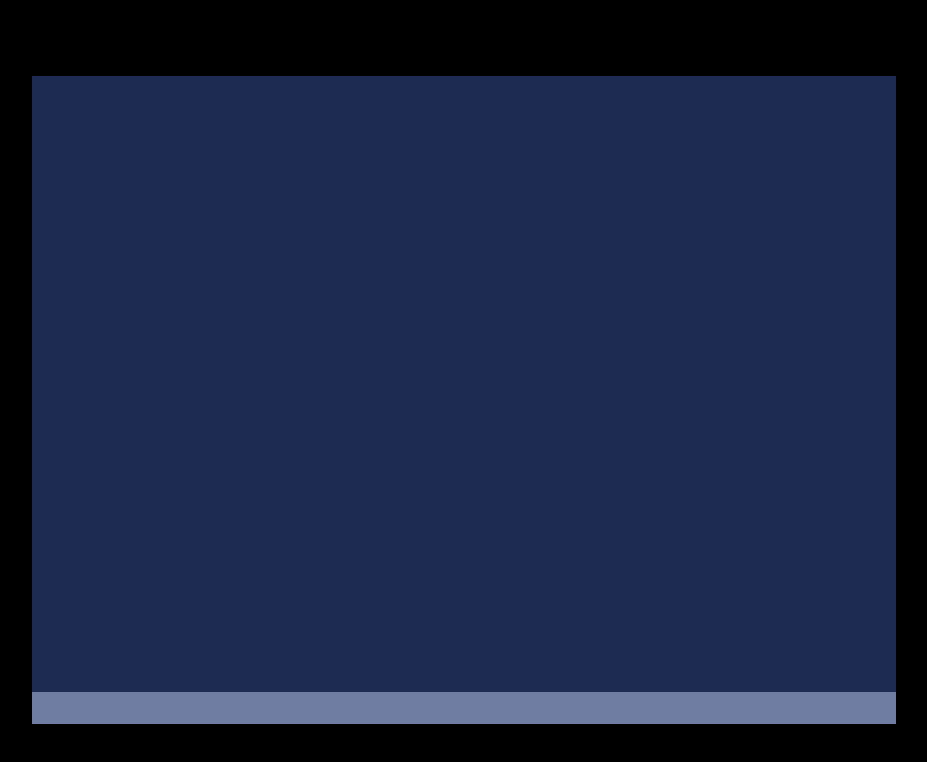
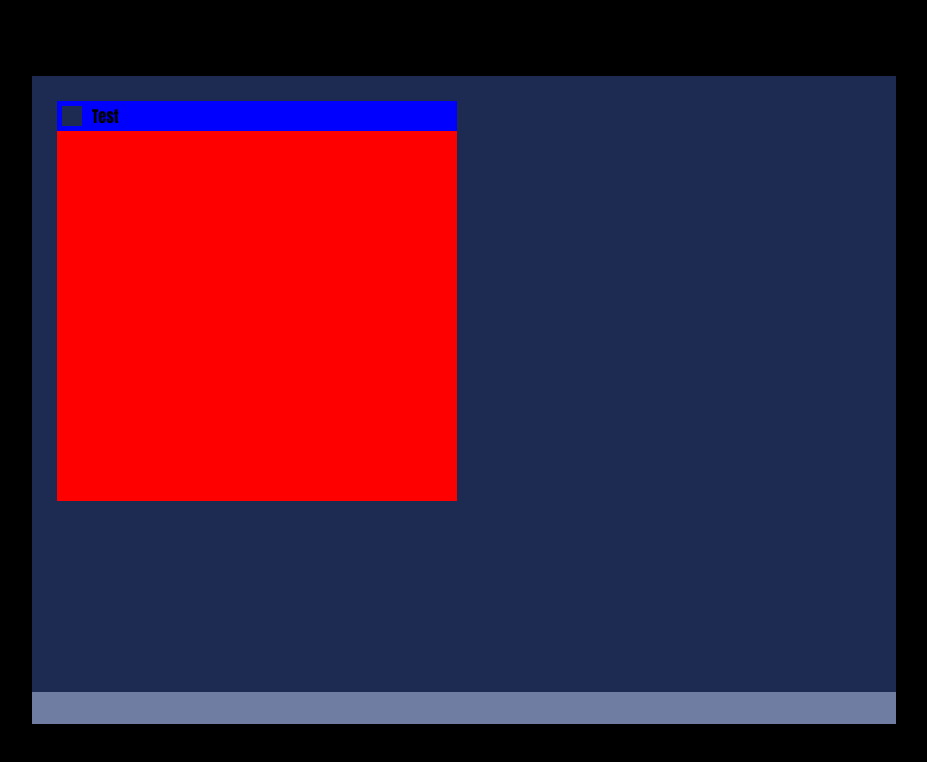
Before and after one commit to SoyVixterDev/personal-site, a React (Vite) app: page / in a window 1280 px wide. Shown: the top 762 px of the page, without its empty margins (176-1103 px from the left). Built offline with nearby package versions, Linux system fonts and the light colour scheme.

Commit message:
Added type declaration for images, added skeleton window

```diff
--- a/src/App.tsx
+++ b/src/App.tsx
@@ -3,6 +3,9 @@ import { useState, useEffect} from 'react';
 import VirtualDesk from './VirtualDesk.tsx'
 import Wallpaper from './Wallpaper.tsx'
 import Taskbar from './Taskbar.tsx'
+import Window from './Window.tsx'
+
+import DefaultWallpaper from './assets/defaultWallpaper.png';
 
 interface Size
 {
@@ -41,9 +44,12 @@ const App = () =>
   return (
     <VirtualDesk reactiveOrientation={reactiveOrientation}>
       <Wallpaper />
+
+      <Window icon={DefaultWallpaper} title="Test" pos={[25, 25]} size={[400, 400]}></Window>
+
       <Taskbar></Taskbar>
     </VirtualDesk>
   )
 }
 
-export default App
+export default App;
--- a/src/Desktop.css
+++ b/src/Desktop.css
@@ -1,6 +1,7 @@
 
 .virtual-desk
 {
+    position: relative;
     background: red;
     color: black;
 
@@ -24,6 +25,14 @@
         margin-top: 5vh;
         margin-bottom: auto;
     }
+
+    -webkit-touch-callout: none;
+    -webkit-user-select: none;
+    -khtml-user-select: none;
+    -moz-user-select: none;
+    -ms-user-select: none;
+    -o-user-select: none;
+    user-select: none;
 }
 
 .wallpaper
@@ -33,18 +42,53 @@
     width: 100%;
     height: 95%;
     background: white;
+
+    -webkit-touch-callout: none;
+    -webkit-user-select: none;
+    -khtml-user-select: none;
+    -moz-user-select: none;
+    -ms-user-select: none;
+    -o-user-select: none;
+    user-select: none;
 }
 
 .taskbar
 {
     width: 100%;
     height: 5%;
+
+    -webkit-touch-callout: none;
+    -webkit-user-select: none;
+    -khtml-user-select: none;
+    -moz-user-select: none;
+    -ms-user-select: none;
+    -o-user-select: none;
+    user-select: none;
 }
 
 .element-background
 {
-
     width: 100%;
     height: 100%;
     object-fit: fill;
+
+    -webkit-touch-callout: none;
+    -webkit-user-select: none;
+    -khtml-user-select: none;
+    -moz-user-select: none;
+    -ms-user-select: none;
+    -o-user-select: none;
+    user-select: none;
+    pointer-events: none;
 }
+
+.unselectable
+{
+    -webkit-touch-callout: none;
+    -webkit-user-select: none;
+    -khtml-user-select: none;
+    -moz-user-select: none;
+    -ms-user-select: none;
+    -o-user-select: none;
+    user-select: none;
+}
--- a/src/VirtualDesk.tsx
+++ b/src/VirtualDesk.tsx
@@ -10,7 +10,6 @@ interface VirtualDeskProps
 
 const VirtualDesk = ( {children, reactiveOrientation}:VirtualDeskProps) =>
 {
-    //console.log(reactiveOrientation)
     return(
 
         <div className={ "virtual-desk " + reactiveOrientation}>
--- a/src/Window.css
+++ b/src/Window.css
@@ -1,5 +1,80 @@
+.window
+{
+    background-color:red;
+
+    -webkit-touch-callout: none;
+    -webkit-user-select: none;
+    -khtml-user-select: none;
+    -moz-user-select: none;
+    -ms-user-select: none;
+    -o-user-select: none;
+    user-select: none;
+}
+.window-content
+{
+    background-color: magenta;
+    bottom: 1%;
+    left: 1%;
+    right: 1%;
+
+    -webkit-touch-callout: none;
+    -webkit-user-select: none;
+    -khtml-user-select: none;
+    -moz-user-select: none;
+    -ms-user-select: none;
+    -o-user-select: none;
+    user-select: none;
+}
 .window-decorator
 {
-    width: 100%;
+    background-color: blue;
+    width: auto;
     height: 5%;
+    padding: 5px;
+
+    display: flex;
+    flex:auto;
+    flex-direction: row;
+    align-items: center;
+
+    -webkit-touch-callout: none;
+    -webkit-user-select: none;
+    -khtml-user-select: none;
+    -moz-user-select: none;
+    -ms-user-select: none;
+    -o-user-select: none;
+    user-select: none;
 }
+
+.window-decorator_icon
+{
+    aspect-ratio: calc(1);
+
+    height: 100%;
+
+    -webkit-touch-callout: none;
+    -webkit-user-select: none;
+    -khtml-user-select: none;
+    -moz-user-select: none;
+    -ms-user-select: none;
+    -o-user-select: none;
+    user-select: none;
+    pointer-events: none;
+}
+
+.window-decorator_title
+{
+    margin-left: 10px;
+
+    font-family: Impact, Haettenschweiler, 'Arial Narrow Bold', sans-serif;
+    font-size: 16px;
+
+    -webkit-touch-callout: none;
+    -webkit-user-select: none;
+    -khtml-user-select: none;
+    -moz-user-select: none;
+    -ms-user-select: none;
+    -o-user-select: none;
+    user-select: none;
+    pointer-events: none;
+}
--- a/src/Window.tsx
+++ b/src/Window.tsx
@@ -12,9 +12,9 @@ interface WindowProps
 
 const Window = ({children, title, icon, pos = [0, 0], size = [100, 100]}: WindowProps) =>
 {
-    return <div className='Window' style={{position: 'absolute', left: pos[0], top: pos[1], width: size[0], height: size[1]}}>
+    return <div className='window' style={{position: 'absolute', left: pos[0], top: pos[1], width: size[0], height: size[1]}}>
         <WindowDecorator title={title} icon={icon}></WindowDecorator>
-            {children}
+        <div className='window-content'>{children}</div>
     </div>
 }
 
--- a/src/WindowDecorator.tsx
+++ b/src/WindowDecorator.tsx
@@ -1,4 +1,5 @@
 import './Window.css';
+import './Desktop.css';
 
 interface WindowDecoratorProps
 {
@@ -9,8 +10,8 @@ interface WindowDecoratorProps
 const WindowDecorator = ({title, icon}: WindowDecoratorProps) =>
 {
     return <div className="window-decorator">
-        <img className='window-decorator_icon'src={icon}/>
-        <title className='window-decorator_title'>{title}</title>
+        <img className='window-decorator_icon' src={icon}/>
+        <p className='window-decorator_title'>{title}</p>
         <div className="window-decorator_buttons">
             {/* Buttons for close, minimize and maximuze here!!! */}
         </div>
```
Also changed, not shown: src/types/image.d.ts (added, +24 -0 lines).
